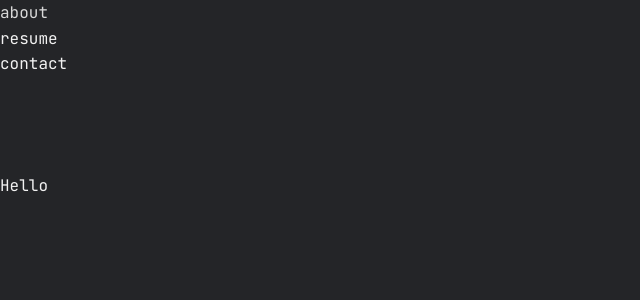
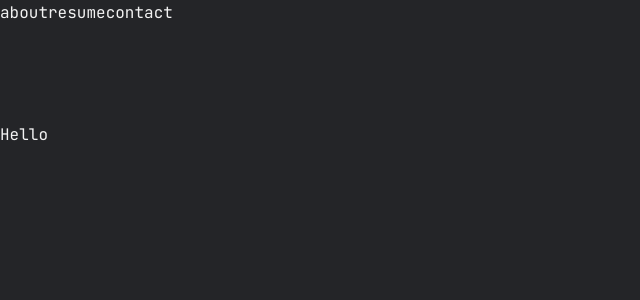
Before and after one commit to visceral89/portfolio2023, a Next.js app: page / in a window 1280 px wide. Shown: the top 300 px of the page, without its empty margins (0-640 px from the left). Built offline with nearby package versions, Linux system fonts and the light colour scheme.

Commit message:
reworked navbar

```diff
--- a/src/app/components/Navbar.jsx
+++ b/src/app/components/Navbar.jsx
@@ -1,19 +1,15 @@
 import Link from "next/link";
+import styles from "../styles/Navbar.module.scss";
 
 const Navbar = () => {
 	return (
-		<nav>
-			<ul>
-				<Link href="">
-					<li>about</li>
-				</Link>
-				<Link href="">
-					<li>resume</li>
-				</Link>
-				<Link href="">
-					<li>contact</li>
-				</Link>
-			</ul>
+		<nav className={styles.navBar}>
+			<div className={styles.navBarLogo}></div>
+			<div className={styles.navBarLinks}>
+				<Link href=''>about</Link>
+				<Link href=''>resume</Link>
+				<Link href=''>contact</Link>
+			</div>
 		</nav>
 	);
 };
--- /dev/null
+++ b/src/app/styles/Navbar.module.scss
@@ -0,0 +1,18 @@
+@import "../utils/variables";
+
+.navbar {
+	display: flex;
+	flex-direction: row;
+	justify-content: flex-start;
+	align-items: center;
+}
+
+.navbarLogo {
+}
+.navbarLinks {
+	display: flex;
+	flex-direction: row;
+	justify-content: center;
+	align-items: center;
+	gap: $spacing-lg;
+}
```
Also changed, not shown: src/app/layout.jsx (renamed from src/app/layout.js), src/app/loading.jsx (renamed from src/app/loading.js), src/app/page.jsx (renamed from src/app/page.js).
